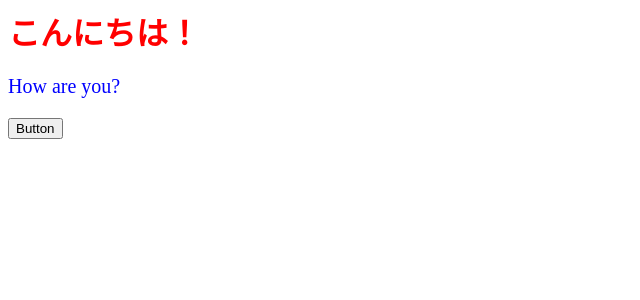
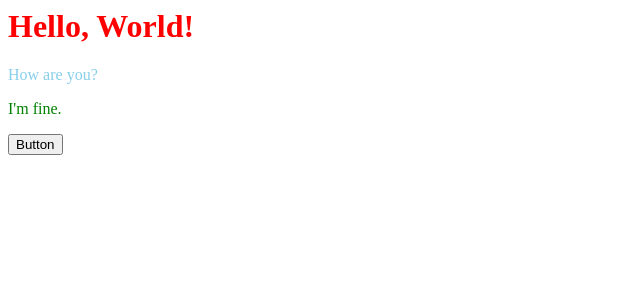
Before and after one commit to KJR020/learn-react, a React (Vite) app: page / in a window 1280 px wide. Shown: the top 300 px of the page, without its empty margins (0-640 px from the left). Built offline with nearby package versions, Linux system fonts and the light colour scheme.

Commit message:
Update App.jsx with ColorfulMessage component

```diff
--- a/src/App.jsx
+++ b/src/App.jsx
@@ -1,3 +1,5 @@
+import { ColorfulMessage } from "./components/ColofulMessage";
+
 export const App = () => {
   const onClickButton = () => {
     alert('Clicked')
@@ -9,8 +11,9 @@ export const App = () => {
 
   return (
     <>
-      <h1 style={{ color: "red" }}>こんにちは！</h1>
-      <p style={contentStyle}>How are you?</p>
+      <h1 style={{ color: "red" }}>Hello, World!</h1>
+      <ColorfulMessage color="skyblue" message="How are you?"/>
+      <ColorfulMessage color="green" message="I'm fine."/>
       <button onClick={onClickButton}>Button</button>
     </>
   );
--- /dev/null
+++ b/src/components/ColofulMessage.jsx
@@ -0,0 +1,11 @@
+export const ColorfulMessage = (props) => {
+    console.log(props )
+    const contentStyleA = {
+        color: props.color,
+        fonssize: "18px"
+    }
+
+    return (
+        <p style={contentStyleA}>{props.message}</p>
+    )
+}
```
